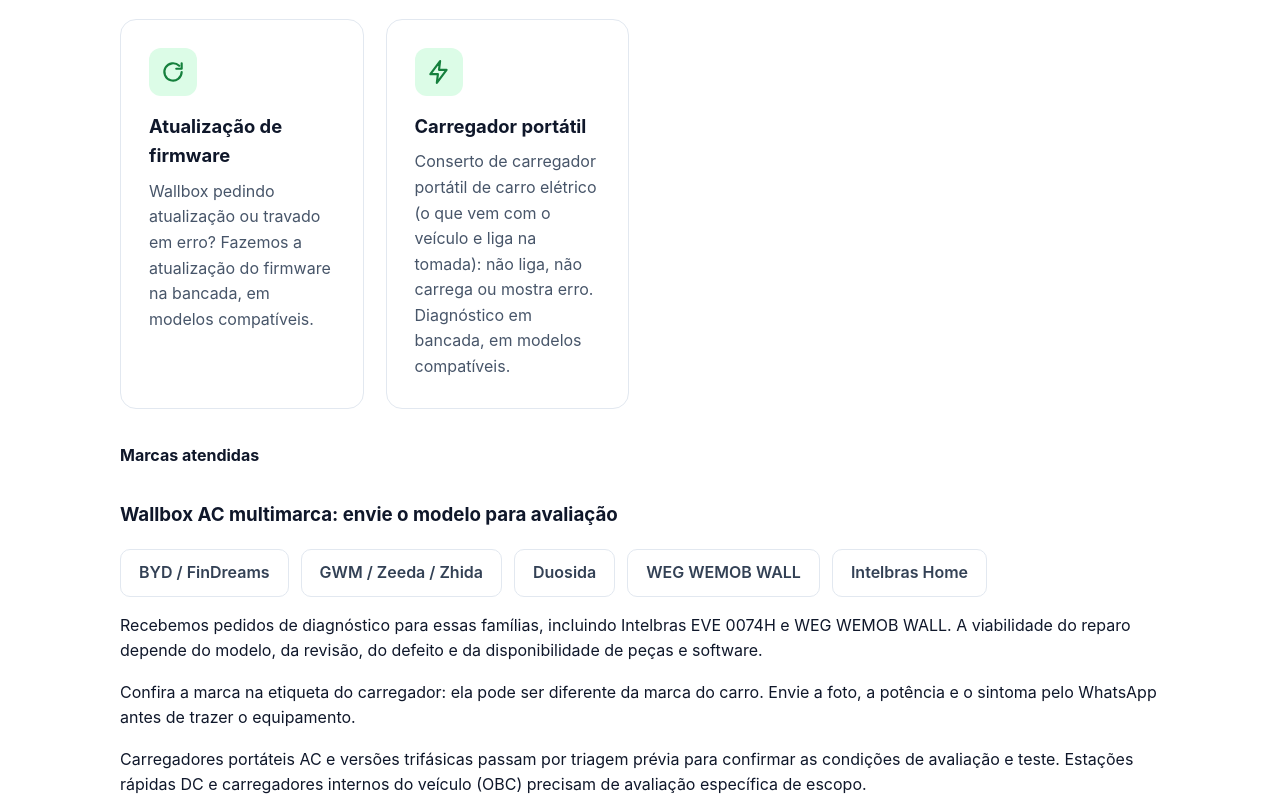
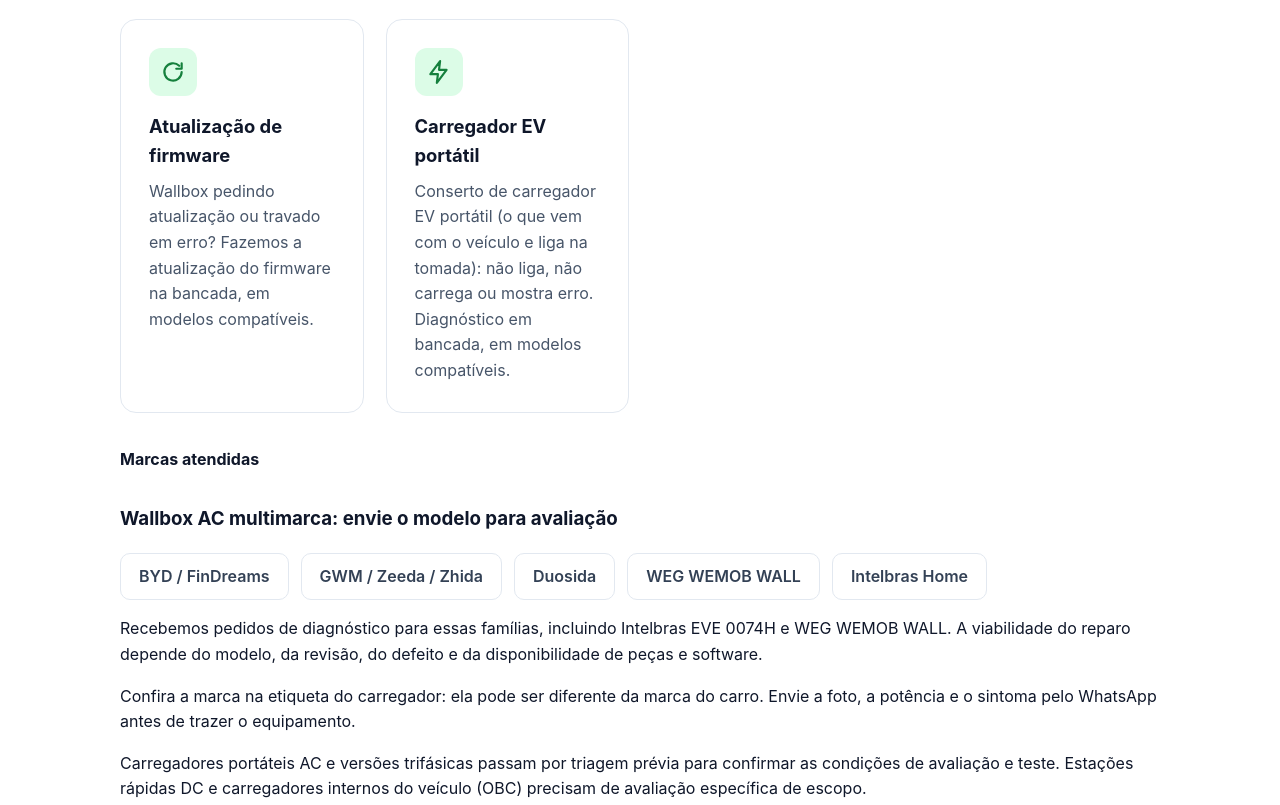
Before and after one commit to eletronicar/eletronicar-site, a plain HTML site: page index.html in a window 1280 px wide. Shown: the part 1574-2379 px from the top of the page. Drawn offline with Linux system fonts and the light colour scheme.

Commit message:
Usa o termo carregador EV portátil

```diff
--- a/index.html
+++ b/index.html
@@ -7,8 +7,8 @@
 <link rel="stylesheet" href="/assets/privacy.css">
 <script defer src="/assets/privacy.js"></script>
 <meta name="viewport" content="width=device-width,initial-scale=1">
-<title>Conserto de Wallbox e Carregador Portátil em São João da Boa Vista · Eletronicar</title>
-<meta name="description" content="Diagnóstico e conserto de wallbox AC e carregador portátil de carro elétrico BYD, GWM, Zeeda, Zhida, Duosida, WEG e Intelbras, sujeito à avaliação. Eletronicar em São João da Boa Vista.">
+<title>Conserto de Wallbox e Carregador EV Portátil em São João da Boa Vista · Eletronicar</title>
+<meta name="description" content="Diagnóstico e conserto de wallbox AC e carregador EV portátil BYD, GWM, Zeeda, Zhida, Duosida, WEG e Intelbras, sujeito à avaliação. Eletronicar em São João da Boa Vista.">
 <link rel="canonical" href="https://eletronicar.com.br/">
 <meta property="og:title" content="Eletronicar · Conserto de Wallbox">
 <meta property="og:description" content="Wallbox parou? Diagnóstico em bancada e reparo de placa. São João da Boa Vista e região.">
@@ -149,7 +149,7 @@ footer p{margin:0;max-width:620px}
   <div class="card"><div class="ico"><svg viewBox="0 0 24 24"><path fill="none" stroke="currentColor" stroke-width="2" stroke-linejoin="round" d="M13 2 4 14h7l-1 8 9-12h-7z"/></svg></div><h3>Liga, mas não carrega</h3><p>Acende normalmente, mas não inicia ou interrompe a recarga do veículo.</p></div>
   <div class="card"><div class="ico"><svg viewBox="0 0 24 24"><path fill="none" stroke="currentColor" stroke-width="2" stroke-linecap="round" stroke-linejoin="round" d="M12 3 2 20h20L12 3Zm0 6v5m0 3v.5"/></svg></div><h3>Luz de erro ou desarme</h3><p>Indicação de falha, código de erro ou disjuntor que desarma ao carregar.</p></div>
   <div class="card"><div class="ico"><svg viewBox="0 0 24 24"><path fill="none" stroke="currentColor" stroke-width="2" stroke-linecap="round" stroke-linejoin="round" d="M20 12a8 8 0 1 1-2.3-5.7M20 4v5h-5"/></svg></div><h3>Atualização de firmware</h3><p>Wallbox pedindo atualização ou travado em erro? Fazemos a atualização do firmware na bancada, em modelos compatíveis.</p></div>
-  <div class="card"><div class="ico"><svg viewBox="0 0 24 24"><path fill="none" stroke="currentColor" stroke-width="2" stroke-linejoin="round" d="M13 2 4 14h7l-1 8 9-12h-7z"/></svg></div><h3>Carregador portátil</h3><p>Conserto de carregador portátil de carro elétrico (o que vem com o veículo e liga na tomada): não liga, não carrega ou mostra erro. Diagnóstico em bancada, em modelos compatíveis.</p></div>
+  <div class="card"><div class="ico"><svg viewBox="0 0 24 24"><path fill="none" stroke="currentColor" stroke-width="2" stroke-linejoin="round" d="M13 2 4 14h7l-1 8 9-12h-7z"/></svg></div><h3>Carregador EV portátil</h3><p>Conserto de carregador EV portátil (o que vem com o veículo e liga na tomada): não liga, não carrega ou mostra erro. Diagnóstico em bancada, em modelos compatíveis.</p></div>
  </div>
  <p style="margin:34px 0 10px;font-weight:700">Marcas atendidas</p>
  <div id="marcas">
@@ -191,7 +191,7 @@ footer p{margin:0;max-width:620px}
  <details><summary>Vocês fazem atualização de wallbox?</summary><p>Sim, em modelos compatíveis. Fazemos a atualização do firmware do wallbox na bancada. Antes, conferimos se o problema é mesmo de software ou se há defeito na placa.</p></details>
  <details><summary>Quanto custa o conserto?</summary><p>Depende do defeito. O orçamento é passado depois do diagnóstico em bancada, antes de qualquer serviço.</p></details>
  <details><summary>Quais marcas de wallbox vocês avaliam?</summary><p>Recebemos pedidos para wallbox AC BYD/FinDreams, GWM/Zeeda/Zhida, Duosida, WEG WEMOB WALL e Intelbras Home, como o EVE 0074H. Envie a etiqueta e o sintoma: o atendimento depende da avaliação do modelo, das peças e das condições de teste. Somos um serviço independente, sem vínculo com os fabricantes.</p></details>
-  <details><summary>Vocês consertam carregador portátil?</summary><p>Sim, em modelos compatíveis. Avaliamos em bancada o carregador portátil de carro elétrico (aquele que vem com o veículo e liga na tomada) e passamos o orçamento antes do serviço. Envie a foto da etiqueta e o defeito pelo WhatsApp.</p></details>
+  <details><summary>Vocês consertam carregador EV portátil?</summary><p>Sim, em modelos compatíveis. Avaliamos em bancada o carregador EV portátil (aquele que vem com o veículo e liga na tomada) e passamos o orçamento antes do serviço. Envie a foto da etiqueta e o defeito pelo WhatsApp.</p></details>
  <details><summary>Vocês são assistência autorizada?</summary><p>Não. A Eletronicar é um serviço independente de reparo eletrônico, sem vínculo com os fabricantes.</p></details>
  <details><summary>Perdi o cartão. Posso carregar sem ele?</summary><p>Em modelos compatíveis, sim. A pedido do proprietário do equipamento, reconfiguramos o acesso para dispensar o cartão RFID, após avaliação na bancada. O wallbox passa a permitir a recarga sem apresentar o cartão; quem tiver acesso ao equipamento poderá iniciar a carga. Envie a foto da etiqueta pelo WhatsApp para avaliarmos o seu modelo.</p></details>
 </div></section>
```
